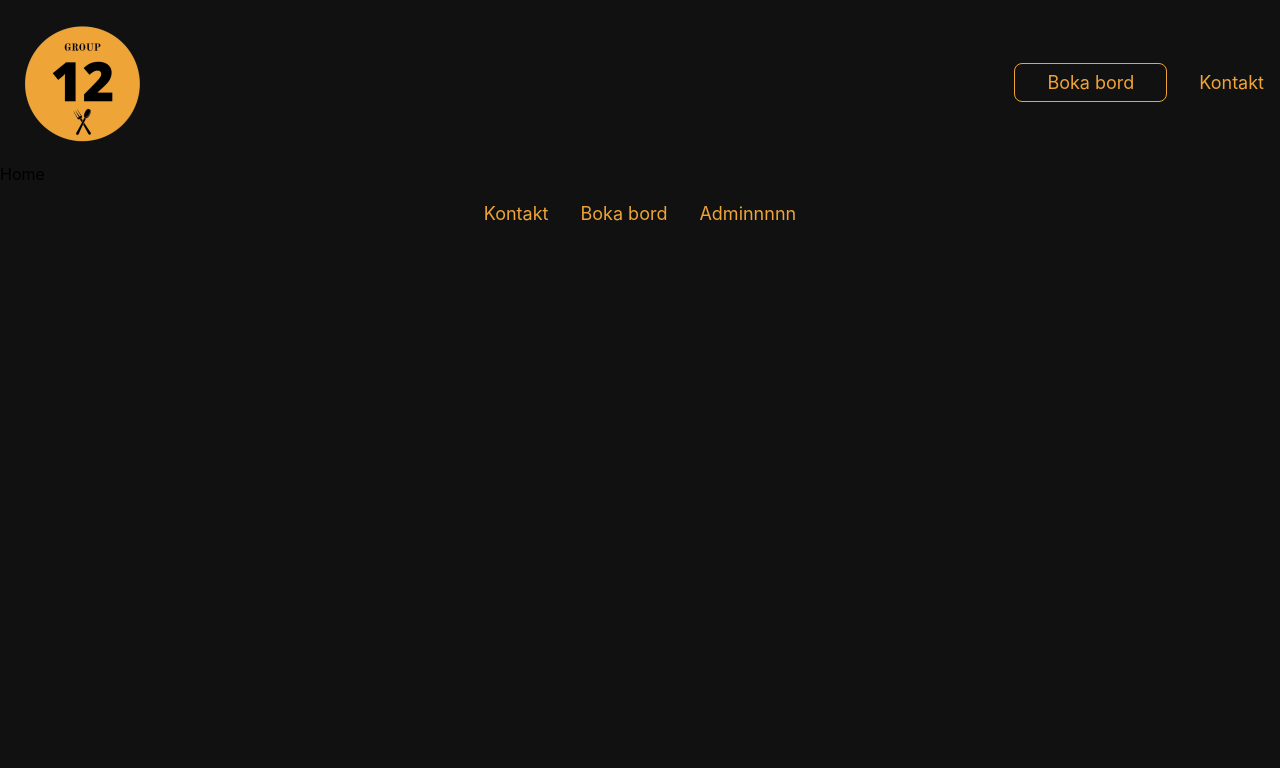
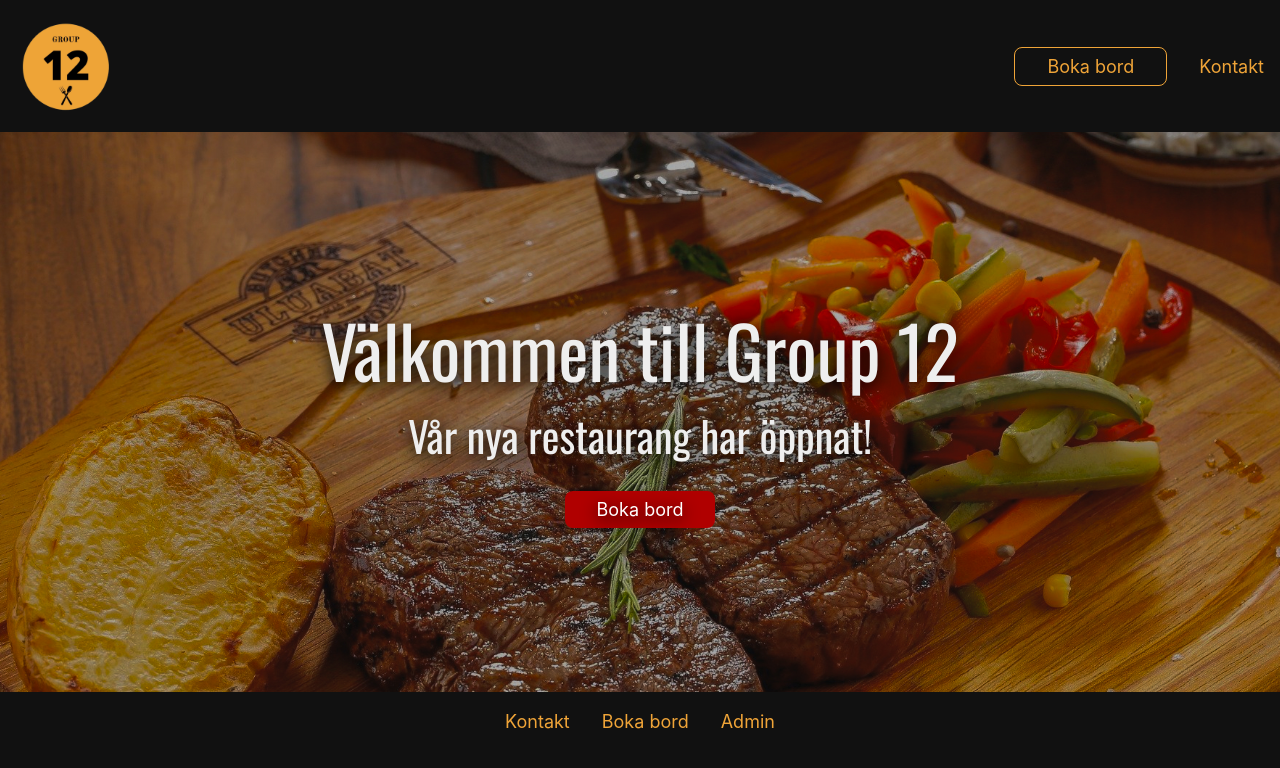
Before and after one commit to assarbertil/react-restaurant-app, a React (Create React App) app: page /boka in a window 1280 px wide. Shown: the top 768 px of the page. Built offline with nearby package versions, Linux system fonts and the light colour scheme.

Commit message:
add background img, finish home page design, import font

```diff
--- a/public/index.html
+++ b/public/index.html
@@ -1,12 +1,20 @@
 <!DOCTYPE html>
 <html lang="en">
-
   <head>
     <meta charset="utf-8" />
     <link rel="icon" href="%PUBLIC_URL%/favicon-32x32.png" />
     <meta name="viewport" content="width=device-width, initial-scale=1" />
     <meta name="theme-color" content="#000000" />
-  <meta name="description" content="Web site created using create-react-app" />
+    <link rel="preconnect" href="https://fonts.googleapis.com" />
+    <link rel="preconnect" href="https://fonts.gstatic.com" crossorigin />
+    <link
+      href="https://fonts.googleapis.com/css2?family=Oswald&family=Roboto&display=swap"
+      rel="stylesheet"
+    />
+    <meta
+      name="description"
+      content="Web site created using create-react-app"
+    />
     <link rel="apple-touch-icon" href="%PUBLIC_URL%/logo192.png" />
     <!--
       manifest.json provides metadata used when your web app is installed on a
@@ -38,5 +46,4 @@
       To create a production bundle, use `npm run build` or `yarn build`.
     -->
   </body>
-
 </html>
--- a/src/components/Footer.tsx
+++ b/src/components/Footer.tsx
@@ -4,7 +4,6 @@ import { Text } from './primitives/Text'
 
 const FooterElement = styled('header', {
   display: 'flex',
-  flexDirection: 'row',
   alignItems: 'center',
   justifyContent: 'center',
   width: '100%',
@@ -26,7 +25,7 @@ export const Footer = () => {
       </Link>
       <Link to="/admin">
         <Text type="large" css={{ color: '$secondary', marginLeft: '2rem' }}>
-          Adminnnnn
+          Admin
         </Text>
       </Link>
     </FooterElement>
--- a/src/components/Header.tsx
+++ b/src/components/Header.tsx
@@ -17,7 +17,7 @@ export const Header = () => (
   <Container>
     <HeaderElement>
       <Link to="/">
-        <img src="img/logo.png" alt="" height={128} width={128} />
+        <img src="img/logo.png" alt="" height={96} width={96} />
       </Link>
 
       <div>
--- a/src/components/primitives/Text.tsx
+++ b/src/components/primitives/Text.tsx
@@ -2,13 +2,15 @@ import { styled } from '../../stitches.config'
 
 export const Text = styled('p', {
   lineHeight: '$base',
+  color: '$foreground',
+  fontWeight: 400,
 
   variants: {
     type: {
-      title1: { fontSize: '$title1' },
-      title2: { fontSize: '$title2' },
-      title3: { fontSize: '$title3' },
-      title4: { fontSize: '$title4' },
+      title1: { fontSize: '$title1', fontFamily: '$titles' },
+      title2: { fontSize: '$title2', fontFamily: '$titles' },
+      title3: { fontSize: '$title3', fontFamily: '$titles' },
+      title4: { fontSize: '$title4', fontFamily: '$titles' },
 
       large: { fontSize: '$large' },
       regular: { fontSize: '$regular' },
--- /dev/null
+++ b/src/components/primitives/index.ts
@@ -0,0 +1,2 @@
+export { Text } from './Text'
+export { Button } from './Button'
--- a/src/routes/Home.tsx
+++ b/src/routes/Home.tsx
@@ -1,3 +1,46 @@
+import { styled } from '../stitches.config'
+import { Text, Button } from '../components/primitives'
+import { Link } from 'react-router-dom'
+const BackgroundContainer = styled('section', {
+  backgroundImage: 'url(img/steak.jpg)',
+  backgroundPosition: 'center',
+  backgroundSize: 'cover',
+  height: '70vh',
+  display: 'flex',
+  flexDirection: 'column',
+  justifyContent: 'center',
+  alignItems: 'center'
+})
+
 export const Home = () => {
-  return <div>Home</div>
+  return (
+    <div>
+      <BackgroundContainer>
+        <Text
+          type="title1"
+          as="h1"
+          css={{ fontSize: '4.5rem', textShadow: '0 4px 16px black' }}
+        >
+          Välkommen till Group 12
+        </Text>
+        <Text type="title1" as="h2" css={{ textShadow: '0 4px 16px black' }}>
+          Vår nya restaurang har öppnat!
+        </Text>
+        <Link to="/boka">
+          <Button
+            as="span"
+            type="primary"
+            size="large"
+            css={{
+              textShadow: '0 4px 16px black',
+              marginTop: '1.5rem',
+              display: 'inline-block'
+            }}
+          >
+            Boka bord
+          </Button>
+        </Link>
+      </BackgroundContainer>
+    </div>
+  )
 }
--- a/src/stitches.config.ts
+++ b/src/stitches.config.ts
@@ -14,7 +14,7 @@ export const { styled, globalCss } = createStitches({
     },
 
     fonts: {
-      tiles: 'Oswald, sans-serif',
+      titles: 'Oswald, sans-serif',
       body: 'Roboto, sans-serif'
     },
 
```
Also changed, not shown: public/img/steak.jpg (added). Lines whose indentation alone changed are shown as unchanged.
